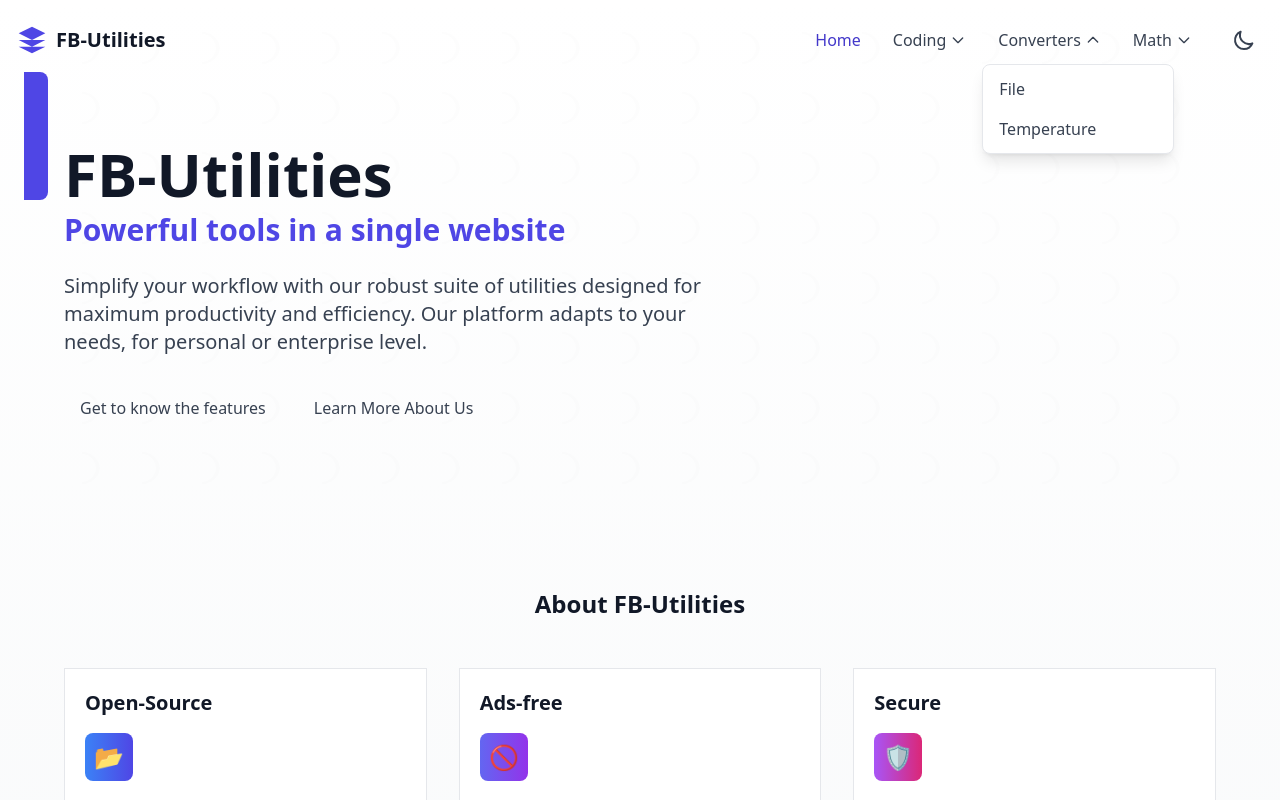
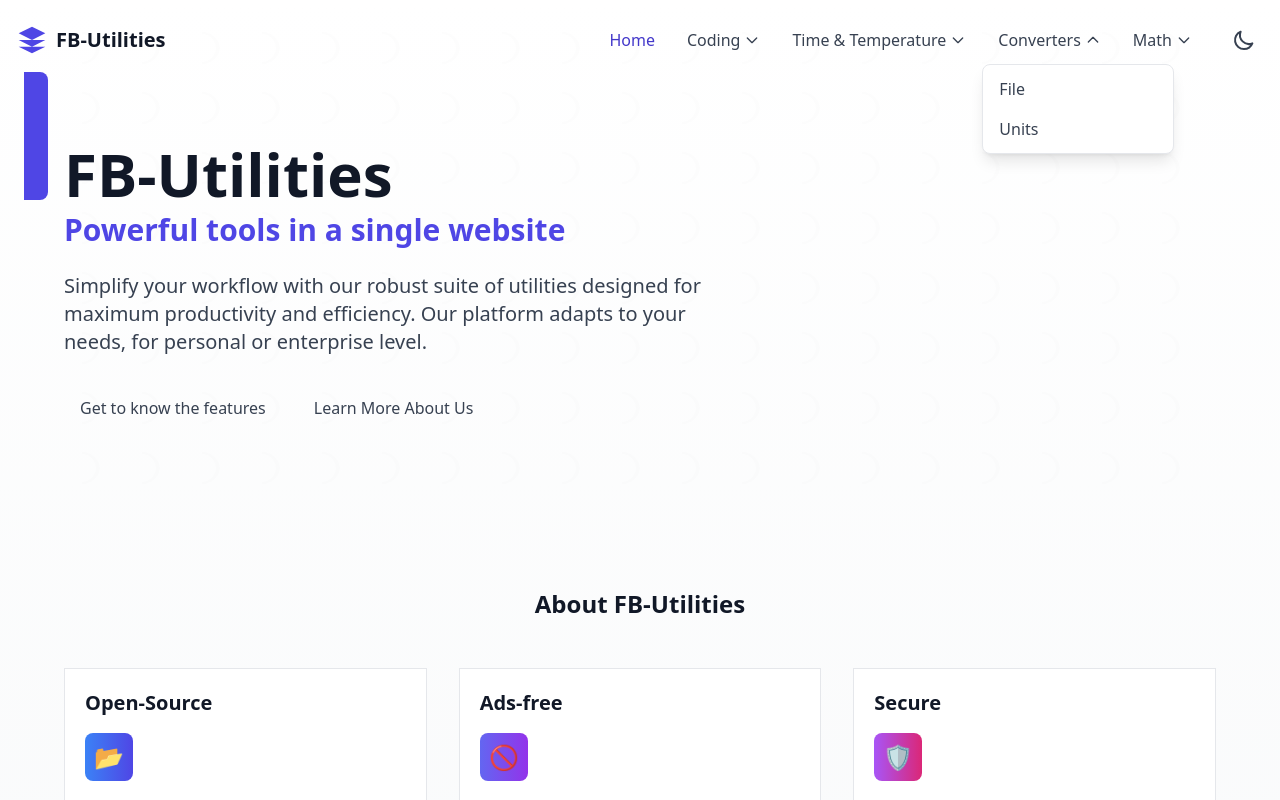
Before and after one commit to BleckWolf25/FB-Utilities, a React (Vite) app: page / in a window 1280 px wide. Both pictures are taken after a click on the button "Converters". Shown: the top 800 px of the page. Built offline with nearby package versions, Linux system fonts and the light colour scheme.

Commit message:
Added new categories, fixed dropdown with navbuttons and added animations.

```diff
--- a/src/components/common/NavButton.jsx
+++ b/src/components/common/NavButton.jsx
@@ -1,6 +1,7 @@
 // src/components/common/NavButton.jsx
 import React, { useState } from 'react';
 import { Link } from 'react-router-dom';
+import { motion, AnimatePresence } from 'framer-motion';
 
 /**
  * NavButton Component
@@ -25,24 +26,24 @@ const NavButton = ({
   isActive = false,
   hasDropdown = false,
   dropdownItems = [],
+  isDropdownOpen = false,
+  onDropdownToggle,
   onClick,
   className = '',
   ...props
 }) => {
-  // State for dropdown visibility
-  const [isDropdownOpen, setIsDropdownOpen] = useState(false);
 
   // Toggle dropdown visibility
   const toggleDropdown = () => {
-    if (hasDropdown) {
-      setIsDropdownOpen(!isDropdownOpen);
+    if (hasDropdown && onDropdownToggle) {
+      onDropdownToggle();
     }
   };
 
   // Close dropdown when clicking outside
   const handleClickOutside = () => {
     if (isDropdownOpen) {
-      setIsDropdownOpen(false);
+      setisDropdownOpen(false);
     }
   };
 
@@ -54,37 +55,56 @@ const NavButton = ({
     ${className}
   `;
 
-  // Background animation element
+  // Background animation element using Framer Motion
   const ButtonBackground = () => (
-    <span className="absolute inset-0 w-full h-full rounded-lg bg-indigo-100/0 group-hover:bg-indigo-100/80 transition-all duration-200"></span>
+    <motion.span
+      className="absolute inset-0 w-full h-full rounded-lg bg-indigo-100/0"
+      initial={{ opacity: 0, scale: 0.95 }}
+      whileHover={{ opacity: 0.8, scale: 1 }}
+      transition={{ duration: 0.2 }}
+    />
   );
-
-  // Dropdown arrow
+  // Dropdown arrow with motion
   const DropdownArrow = () => (
     hasDropdown && (
-      <svg
-        className={`ml-1 h-4 transition-transform duration-200 ${isDropdownOpen ? 'rotate-180' : ''}`}
+      <motion.svg
+        className="ml-1 h-4"
+        animate={{ rotate: isDropdownOpen ? 180 : 0 }}
+        transition={{ duration: 0.2 }}
         fill="none"
         stroke="currentColor"
         viewBox="0 0 24 24"
       >
         <path strokeLinecap="round" strokeLinejoin="round" strokeWidth={2} d="M19 9l-7 7-7-7" />
-      </svg>
+      </motion.svg>
     )
   );
 
-  // Dropdown menu
+  // Dropdown menu with animation
   const Dropdown = () => (
-    hasDropdown && isDropdownOpen && (
-      <div className="absolute left-0 top-full mt-1 w-48 bg-white dark:bg-gray-800 rounded-lg shadow-lg overflow-hidden z-10 border border-gray-200 dark:border-gray-700 transition-opacity duration-200">
+    hasDropdown && (
+      <AnimatePresence>
+        {isDropdownOpen && (
+          <motion.div
+            className="absolute left-0 top-full mt-1 w-48 bg-white dark:bg-gray-800 rounded-lg shadow-lg overflow-hidden z-10 border border-gray-200 dark:border-gray-700"
+            initial={{ opacity: 0, y: -10, height: 0 }}
+            animate={{ opacity: 1, y: 0, height: 'auto' }}
+            exit={{ opacity: 0, y: -10, height: 0 }}
+            transition={{ duration: 0.2 }}
+          >
             <ul className="py-1">
               {dropdownItems.map((item, index) => (
-            <li key={index}>
+                <motion.li
+                  key={index}
+                  initial={{ opacity: 0, x: -10 }}
+                  animate={{ opacity: 1, x: 0 }}
+                  transition={{ duration: 0.2, delay: index * 0.05 }}
+                >
                   {item.to ? (
                     <Link
                       to={item.to}
                       className="block px-4 py-2 text-gray-700 dark:text-gray-300 hover:bg-indigo-50 dark:hover:bg-indigo-900/50 transition-colors duration-200"
-                  onClick={() => setIsDropdownOpen(false)}
+                      onClick={() => onDropdownToggle()}
                     >
                       {item.label}
                     </Link>
@@ -92,15 +112,17 @@ const NavButton = ({
                     <a
                       href={item.href}
                       className="block px-4 py-2 text-gray-700 dark:text-gray-300 hover:bg-indigo-50 dark:hover:bg-indigo-900/50 transition-colors duration-200"
-                  onClick={() => setIsDropdownOpen(false)}
+                      onClick={() => onDropdownToggle()}
                     >
                       {item.label}
                     </a>
                   )}
-            </li>
+                </motion.li>
               ))}
             </ul>
-      </div>
+          </motion.div>
+        )}
+      </AnimatePresence>
     )
   );
 
@@ -109,6 +131,7 @@ const NavButton = ({
     // Internal router link
     return (
       <div className="relative" {...props}>
+        <motion.div whileTap={{ scale: 0.98 }}>
           <Link
             to={to}
             className={buttonClasses}
@@ -126,6 +149,7 @@ const NavButton = ({
               <DropdownArrow />
             </span>
           </Link>
+        </motion.div>
         <Dropdown />
       </div>
     );
@@ -133,6 +157,7 @@ const NavButton = ({
     // External link
     return (
       <div className="relative" {...props}>
+        <motion.div whileTap={{ scale: 0.98 }}>
           <a
             href={href}
             className={buttonClasses}
@@ -152,6 +177,7 @@ const NavButton = ({
               <DropdownArrow />
             </span>
           </a>
+        </motion.div>
         <Dropdown />
       </div>
     );
@@ -159,6 +185,7 @@ const NavButton = ({
     // Plain button
     return (
       <div className="relative" {...props}>
+        <motion.div whileTap={{ scale: 0.98 }}>
           <button
             className={buttonClasses}
             onClick={(e) => {
@@ -172,6 +199,7 @@ const NavButton = ({
               <DropdownArrow />
             </span>
           </button>
+        </motion.div>
         <Dropdown />
       </div>
     );
--- a/src/components/layout/Navbar.jsx
+++ b/src/components/layout/Navbar.jsx
@@ -1,12 +1,15 @@
 // src/components/layout/Navbar.jsx
+
 import React, { useState, useEffect } from 'react';
 import { Link, useLocation } from 'react-router-dom';
 import NavButton from '../common/NavButton';
 import { useTheme } from '../../context/ThemeContext';
+import { motion, AnimatePresence } from 'framer-motion';
 
 const Navbar = () => {
   const [isMenuOpen, setIsMenuOpen] = useState(false);
   const [isScrolled, setIsScrolled] = useState(false);
+  const [openDropdownIndex, setOpenDropdownIndex] = useState(null);
   const location = useLocation();
   const { isDark, toggleTheme } = useTheme();
 
@@ -18,7 +21,6 @@ const Navbar = () => {
     },
     {
       label: 'Coding',
-      to: '/coding',
       hasDropdown: true,
       dropdownItems: [
         { label: 'Minifier', to: '/minifier' },
@@ -26,11 +28,19 @@ const Navbar = () => {
       ]
     },
     {
+      label: 'Time & Temperature',
+      hasDropdown: true,
+      dropdownItems: [
+        { label: 'Time Zone Converter', to: '/timezone' },
+        { label: 'Temperature', to: '/temperature' }
+      ]
+    },
+    {
       label: 'Converters',
       hasDropdown: true,
       dropdownItems: [
         { label: 'File', to: '/converter' },
-        { label: 'Temperature', to: '/temperature' }
+        { label: 'Units', to: '/units' }
       ]
     },
     {
@@ -46,6 +56,17 @@ const Navbar = () => {
   const toggleMenu = () => {
     setIsMenuOpen(!isMenuOpen);
     document.body.style.overflow = isMenuOpen ? 'auto' : 'hidden';
+  };
+
+  // Function to toggle a specific dropdown
+  const handleDropdownToggle = (index) => {
+    // If clicked dropdown is already open, close it
+    if (openDropdownIndex === index) {
+      setOpenDropdownIndex(null);
+    } else {
+      // Otherwise close the current one and open the clicked one
+      setOpenDropdownIndex(index);
+    }
   };
 
   useEffect(() => {
@@ -94,6 +115,8 @@ const Navbar = () => {
                 dropdownItems={item.dropdownItems}
                 isActive={location.pathname === item.to}
                 className="dark:hover:bg-gray-800/50 dark:text-gray-300"
+                isDropdownOpen={openDropdownIndex === index}
+                onDropdownToggle={() => handleDropdownToggle(index)}
               >
                 {item.label}
               </NavButton>
@@ -162,15 +185,25 @@ const Navbar = () => {
       </div>
 
       {/* Mobile Menu */}
-      <div
-        className={`md:hidden fixed inset-0 z-40 bg-white dark:bg-gray-900 transform transition-transform ease-in-out duration-300 pt-16 ${
-          isMenuOpen ? 'translate-x-0' : 'translate-x-full'
-        }`}
+      <AnimatePresence>
+        {isMenuOpen && (
+          <motion.div
+            className="md:hidden fixed inset-0 z-40 bg-white dark:bg-gray-900 pt-16"
+            initial={{ x: "100%" }}
+            animate={{ x: 0 }}
+            exit={{ x: "100%" }}
+            transition={{ type: "spring", stiffness: 300, damping: 30 }}
           >
             <div className="flex flex-col h-full overflow-y-auto pb-12 px-4">
               <nav className="flex flex-col space-y-1 mt-6">
                 {navItems.map((item, index) => (
-              <div key={index} className="py-2 border-b border-gray-200 dark:border-gray-800">
+                  <motion.div
+                    key={index}
+                    className="py-2 border-b border-gray-200 dark:border-gray-800"
+                    initial={{ opacity: 0, y: 20 }}
+                    animate={{ opacity: 1, y: 0 }}
+                    transition={{ delay: index * 0.05 }}
+                  >
                     <Link
                       to={item.to || '#'}
                       className="block px-3 py-2 text-lg font-medium text-gray-800 dark:text-gray-200 hover:text-indigo-600 dark:hover:text-indigo-400 transition-colors duration-300"
@@ -179,10 +212,20 @@ const Navbar = () => {
                     </Link>
 
                     {item.hasDropdown && (
-                  <div className="pl-5 mt-1 space-y-1">
+                      <motion.div
+                        className="pl-5 mt-1 space-y-1"
+                        initial={{ height: 0, opacity: 0 }}
+                        animate={{ height: "auto", opacity: 1 }}
+                        transition={{ delay: 0.1 }}
+                      >
                         {item.dropdownItems.map((dropdownItem, dropdownIndex) => (
+                          <motion.div
+                            key={dropdownIndex}
+                            initial={{ opacity: 0, x: -10 }}
+                            animate={{ opacity: 1, x: 0 }}
+                            transition={{ delay: 0.1 + (dropdownIndex * 0.05) }}
+                          >
                             <Link
-                        key={dropdownIndex}
                               to={dropdownItem.to || dropdownItem.href || '#'}
                               className="block pl-5 py-2 text-base font-medium text-gray-600 dark:text-gray-400 hover:text-indigo-600 dark:hover:text-indigo-400 transition-colors duration-300"
                               target={dropdownItem.external ? "_blank" : undefined}
@@ -190,18 +233,25 @@ const Navbar = () => {
                             >
                               {dropdownItem.label}
                             </Link>
+                          </motion.div>
                         ))}
-                  </div>
+                      </motion.div>
                     )}
-              </div>
+                  </motion.div>
                 ))}
               </nav>
 
               {/* Mobile Theme Toggle */}
-          <div className="mt-8 px-3">
-            <button
+              <motion.div
+                className="mt-8 px-3"
+                initial={{ opacity: 0 }}
+                animate={{ opacity: 1 }}
+                transition={{ delay: 0.3 }}
+              >
+                <motion.button
                   onClick={toggleTheme}
                   className="w-full p-3 rounded-lg bg-gray-100 dark:bg-gray-800 hover:bg-gray-200 dark:hover:bg-gray-700 transition-colors duration-300 flex items-center justify-center"
+                  whileTap={{ scale: 0.95 }}
                 >
                   <span className="mr-2 dark:text-gray-200">Switch to {isDark ? 'Light' : 'Dark'} Theme</span>
                   {isDark ? (
@@ -233,19 +283,26 @@ const Navbar = () => {
                       />
                     </svg>
                   )}
-            </button>
+                </motion.button>
+              </motion.div>
             </div>
-        </div>
-      </div>
+          </motion.div>
+        )}
+      </AnimatePresence>
 
       {/* Backdrop for mobile menu */}
+      <AnimatePresence>
         {isMenuOpen && (
-        <div
+          <motion.div
             className="md:hidden fixed inset-0 bg-black bg-opacity-25 dark:bg-opacity-50 z-30"
+            initial={{ opacity: 0 }}
+            animate={{ opacity: 1 }}
+            exit={{ opacity: 0 }}
             onClick={toggleMenu}
             aria-hidden="true"
           />
         )}
+      </AnimatePresence>
     </header>
   );
 };
```
Lines whose indentation alone changed are shown as unchanged.
